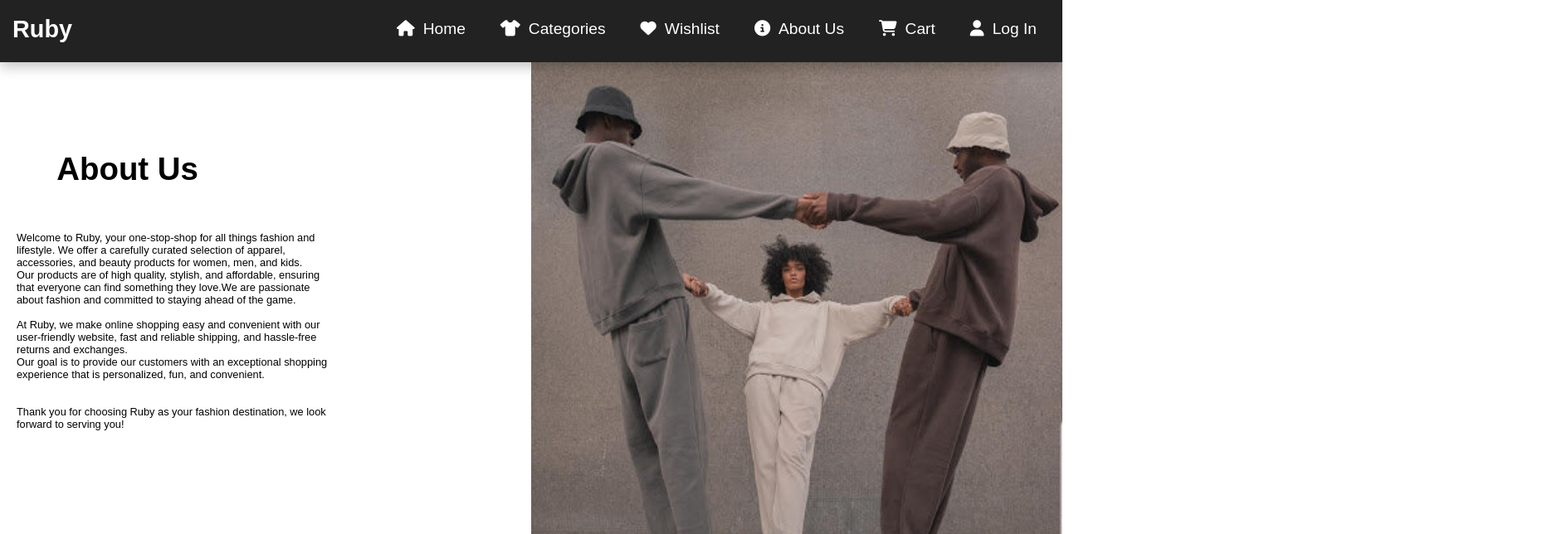
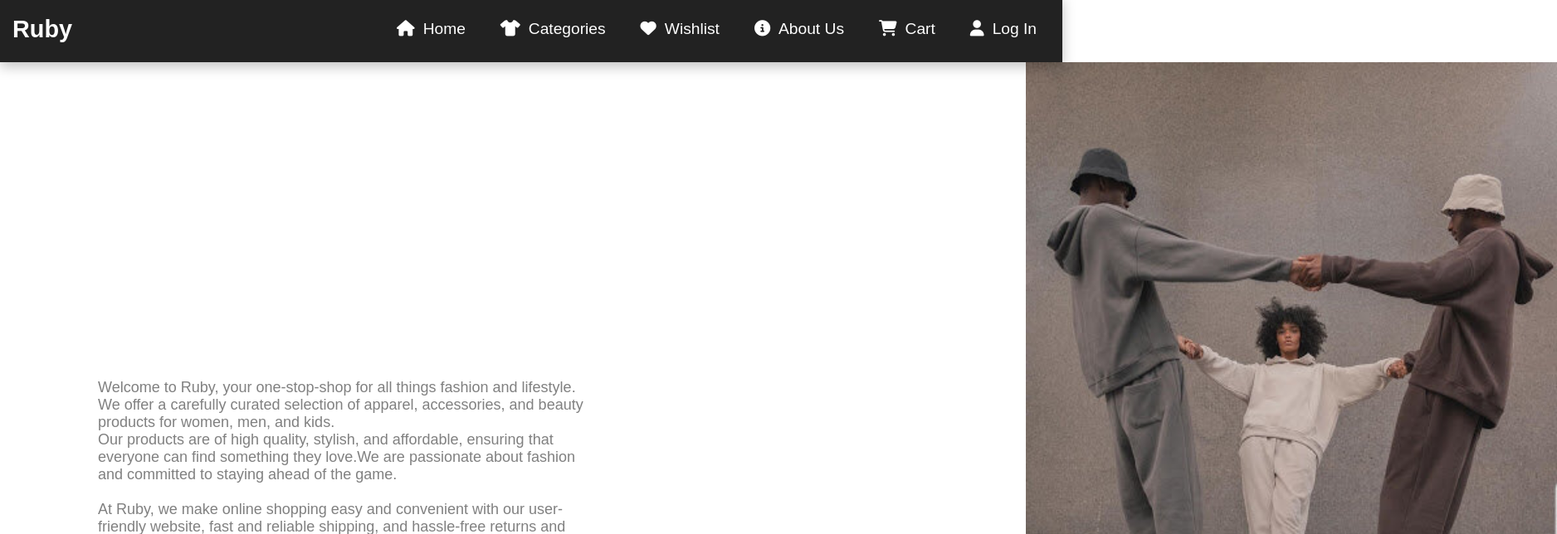
Before and after one commit to DonatHalimi/ProjektiLab1, a React (Create React App) app in the folder client/: page /aboutUs in a window 1280 px wide. Shown: the top 644 px of the page at 83% size, 1876 px wide, since content can reach past the window. Built offline with nearby package versions, Linux system fonts and the light colour scheme.

Commit message:
aboutusresponsive

```diff
--- a/client/src/Pages/aboutUsStyle.css
+++ b/client/src/Pages/aboutUsStyle.css
@@ -1,28 +1,252 @@
-@media only screen and (min-width: 768px) {
+.about-container {
+  max-width: 583px;
+  padding: 5px;
+  text-align: center;
+  margin-top: 10px;
+  font-size: 20px;
+  position: relative;
+  bottom: -180px;
+  left: 70px;
+  margin-right: 1x;
+  text-align: left;
+  color: grey;
+}
+#fotoabt{
+
+  position: absolute;
+  left: 917px;
+  top: 72px;
+  margin: 1px;
+  padding: 1px;
+  width: 810px;
+  height: 680px;
+}
+
+#abt{
+font-family:Arial, Helvetica, sans-serif;
+font-size: 80px;
+position: absolute;
+bottom: 15vw;
+right: 5vw;
+padding: 1vw;
+color: rgb(93, 73, 58);
+
+
+}
+
+#info4{
+color: rgb(93, 73, 58);
+
+}
+
+/* For screens with a width of 768px or less */
+@media screen and (max-width: 768px) {
   .about-container {
-    max-width: 30vw;
-    font-size: 1vw;
-    text-align: left;
-    margin-top: 155px;
-    margin-right: 20px;
-    margin-left: 20px;
+    max-width: 100%;
+    text-align: center;
+    bottom: auto;
+    left: auto;
+    margin: 0 auto;
+    font-size: 12px;
+    padding: 10px;
   }
 
   #fotoabt {
-    width: 50%;
-    height: auto;
-    position: absolute;
-    top: 0;
-    right: 0;
-    margin: 0;
+    position: static;
+    width: 100%;
+    height: 300px;
+    margin: 10px 0;
     padding: 0;
   }
 
   #abt {
-    font-size: 3vw;
-    position: relative;
-    bottom: -8vw;
-    right: 38vw;
-    margin: 0;
+    font-size: 50px;
+    position: static;
+    bottom: auto;
+    right: auto;
+    padding: 1vw;
+  }
+
+  #info4 {
+    font-size: 12px;
+    color: grey;
   }
 }
+
+/* For screens with a width between 768px and 1024px */
+@media screen and (min-width: 769px) and (max-width: 1024px) {
+  .about-container {
+    max-width: 50%;
+    text-align: left;
+    bottom: 559px;
+    left: -222px;
+    margin: 0 auto;
+    font-size: 18px;
+    padding: 20px;
+  }
+
+  #fotoabt {
+    position: relative;
+    left: 230px;
+    top: -15px;
+    width: 50%;
+    height: auto;
+    margin: 10px 0;
+    padding: 0;
+  }
+
+  #abt {
+    font-size: 60px;
+    position: relative;
+    bottom: 540px;
+    right: 230px;
+    padding: 10px;
+  }
+
+  #info4 {
+    font-size: 18px;
+    color: grey;
+  }
+}
+
+/* For screens with a width of 1025px or more */
+@media screen and (min-width: 1025px) {
+  .about-container {
+    max-width: 50%;
+    text-align: left;
+    bottom: -180px;
+    left: 56px;
+    margin: 10px;
+    font-size: 20px;
+    padding: 5px;
+  }
+
+  #fotoabt {
+    position: absolute;
+    left: 916px;
+    top: 56px;
+    margin: 1px;
+    padding: 1px;
+    width: 620px;
+    height: 737px;
+  }
+
+  #abt {
+    font-size: 80px;
+    position: relative;
+    bottom: -122px;
+    right: 510px;
+    padding: 5px;
+  }
+
+  #info4 {
+    color: grey;
+  }
+}
+
+/* For screens with a width of 480px or less */
+@media screen and (max-width: 480px) {
+  .about-container {
+    max-width: 100%;
+    text-align: center;
+    bottom: auto;
+    left: auto;
+    margin: 0 auto;
+    font-size: 12px;
+    padding: 10px;
+  }
+
+  #fotoabt {
+    position: relative;
+    top: -14px;
+    left: 3px;
+    width: 100%;
+    height: 410px;
+    margin: 10px 0;
+    padding: 0;
+  }
+
+  #abt {
+    font-size: 40px;
+    position: static;
+    bottom: auto;
+    right: auto;
+    padding: 10px;
+  }
+
+  #info4 {
+    font-size: 12px;
+    color: grey;
+  }
+}
+
+/* For screens with a width of 380px or less */
+@media screen and (max-width: 380px) {
+  .about-container {
+    max-width: 100%;
+    text-align: center;
+    bottom: auto;
+    left: auto;
+    margin: 0 auto;
+    font-size: 12px;
+    padding: 10px;
+  }
+
+  #fotoabt {
+    position: relative;
+    top: -14px;
+    left: 3px;
+    width: 100%;
+    height: 310px;
+    margin: 10px 0;
+    padding: 0;
+  }
+
+  #abt {
+    font-size: 40px;
+    position: static;
+    bottom: auto;
+    right: auto;
+    padding: 10px;
+  }
+
+  #info4 {
+    font-size: 12px;
+    color: grey;
+  }
+}
+
+@media screen and (min-width: 1025px) and (max-width: 1496px) {
+  .about-container {
+    max-width: 50%;
+    text-align: left;
+    bottom: 559px;
+    left: -222px;
+    margin: 0 auto;
+    font-size: 18px;
+    padding: 20px;
+  }
+
+  #fotoabt {
+    position: relative;
+    left: 916px;
+    top: -15px;
+    width: 50%;
+    height: auto;
+    margin: 10px 0;
+    padding: 0;
+  }
+
+  #abt {
+    font-size: 60px;
+    position: relative;
+    bottom: 240px;
+    right: 230px;
+    padding: 10px;
+  }
+
+  #info4 {
+    font-size: 18px;
+    color: grey;
+  }
+}
```
